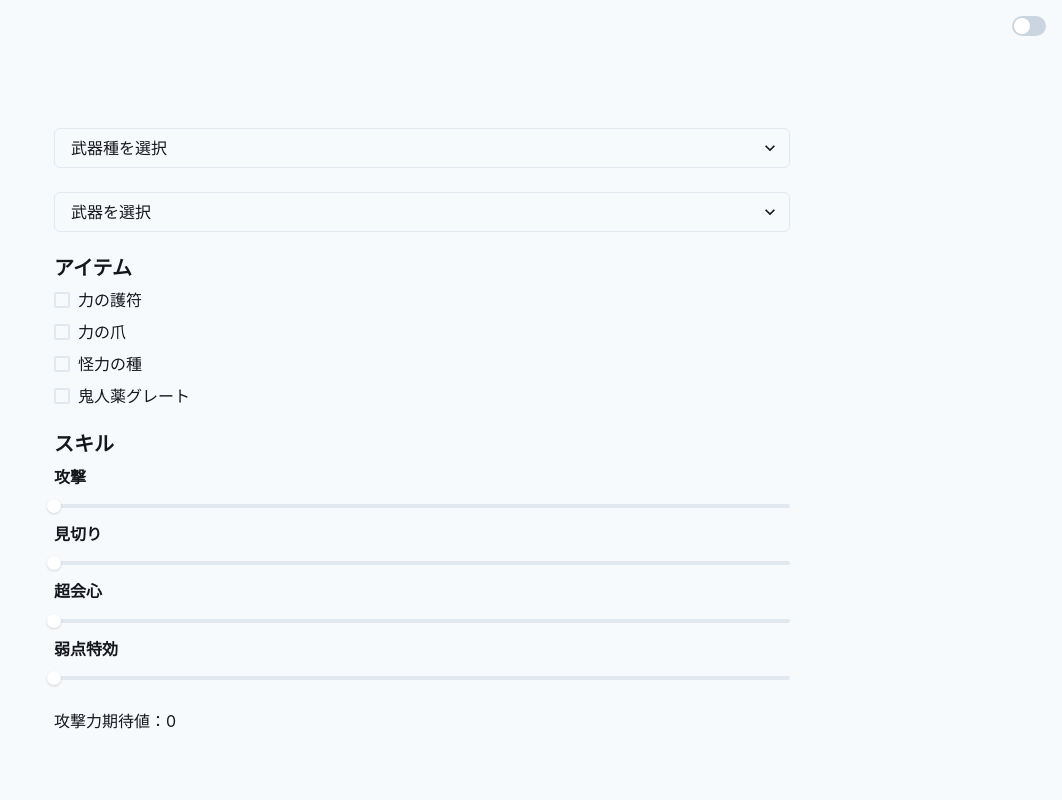
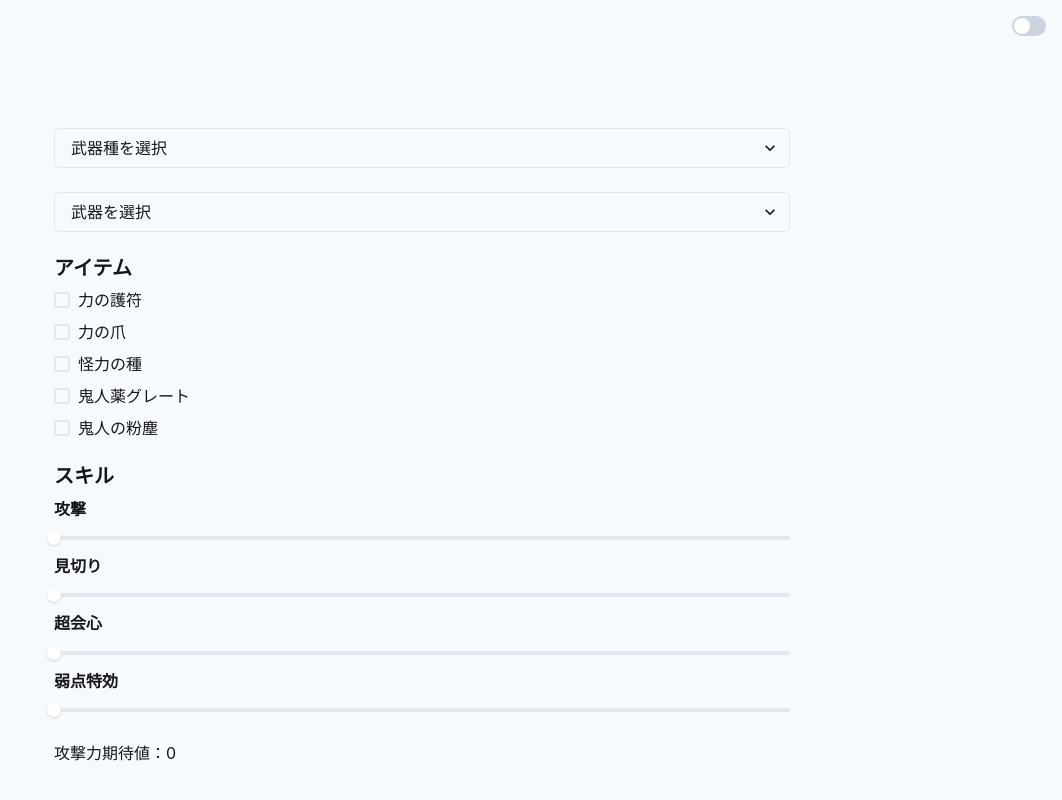
Before and after one commit to yudai-nkt/mhrise-mean-weapon-attack, a Next.js app: page / in a window 1280 px wide. Shown: the whole page, without its empty margins (218-1280 px from the left). Built offline with nearby package versions, Linux system fonts and the light colour scheme.

Commit message:
refactor: split item info into a dedicated file

```diff
--- /dev/null
+++ b/src/data/items.ts
@@ -0,0 +1,22 @@
+export const items = [
+  {
+    label: "力の護符",
+    add: 6,
+  },
+  {
+    label: "力の爪",
+    add: 9,
+  },
+  {
+    label: "怪力の種",
+    add: 10,
+  },
+  {
+    label: "鬼人薬グレート",
+    add: 7,
+  },
+  {
+    label: "鬼人の粉塵",
+    add: 10,
+  },
+];
--- a/src/pages/index.tsx
+++ b/src/pages/index.tsx
@@ -14,6 +14,7 @@ import { useState, useCallback, ChangeEvent } from "react";
 import { Container } from "../components/Container";
 import { Main } from "../components/Main";
 import { DarkModeSwitch } from "../components/DarkModeSwitch";
+import { items } from "../data/items";
 import { weaponTypes, weapons } from "../data/weapons";
 
 const Index = () => {
@@ -50,10 +51,9 @@ const Index = () => {
         </Select>
         <Stack>
           <Heading size={"md"}>アイテム</Heading>
-          <Checkbox>力の護符</Checkbox>
-          <Checkbox>力の爪</Checkbox>
-          <Checkbox>怪力の種</Checkbox>
-          <Checkbox>鬼人薬グレート</Checkbox>
+          {items.map(({ label }) => (
+            <Checkbox>{label}</Checkbox>
+          ))}
         </Stack>
 
         <Stack spacing={3}>
```
